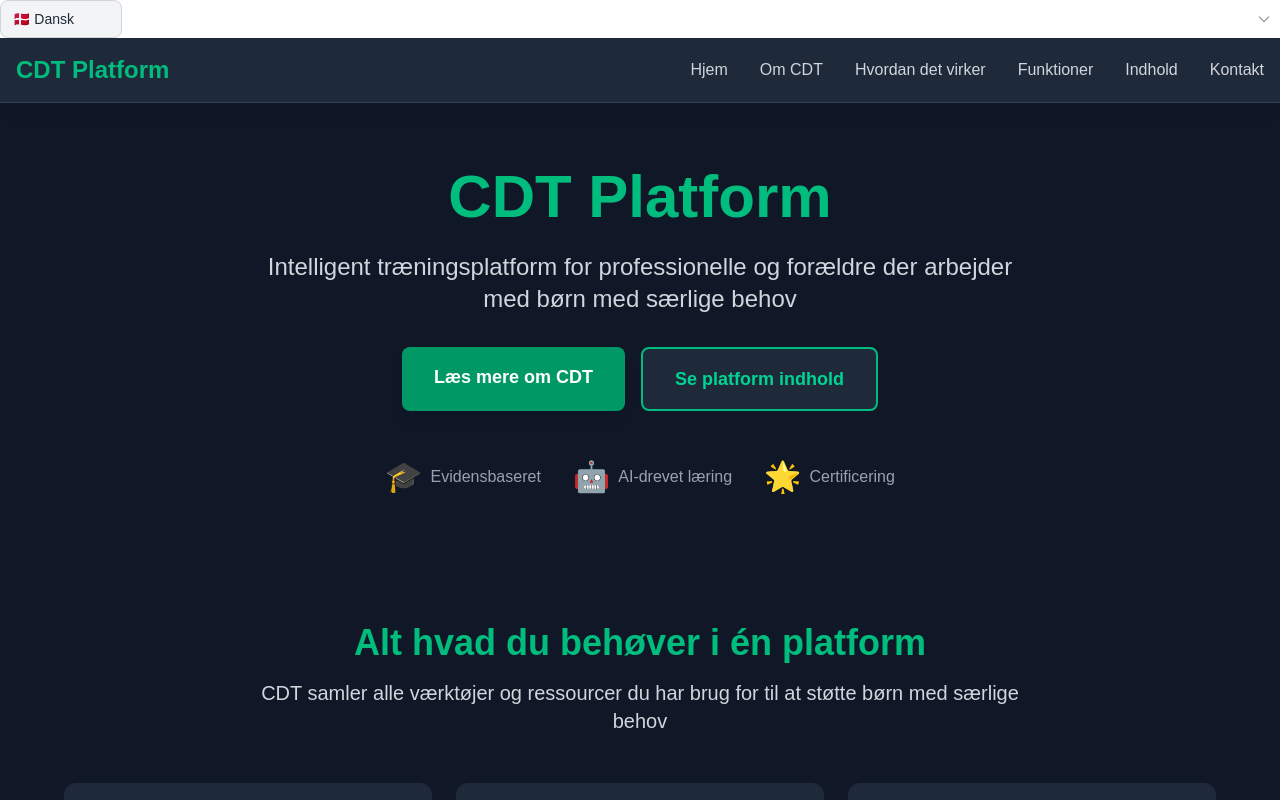
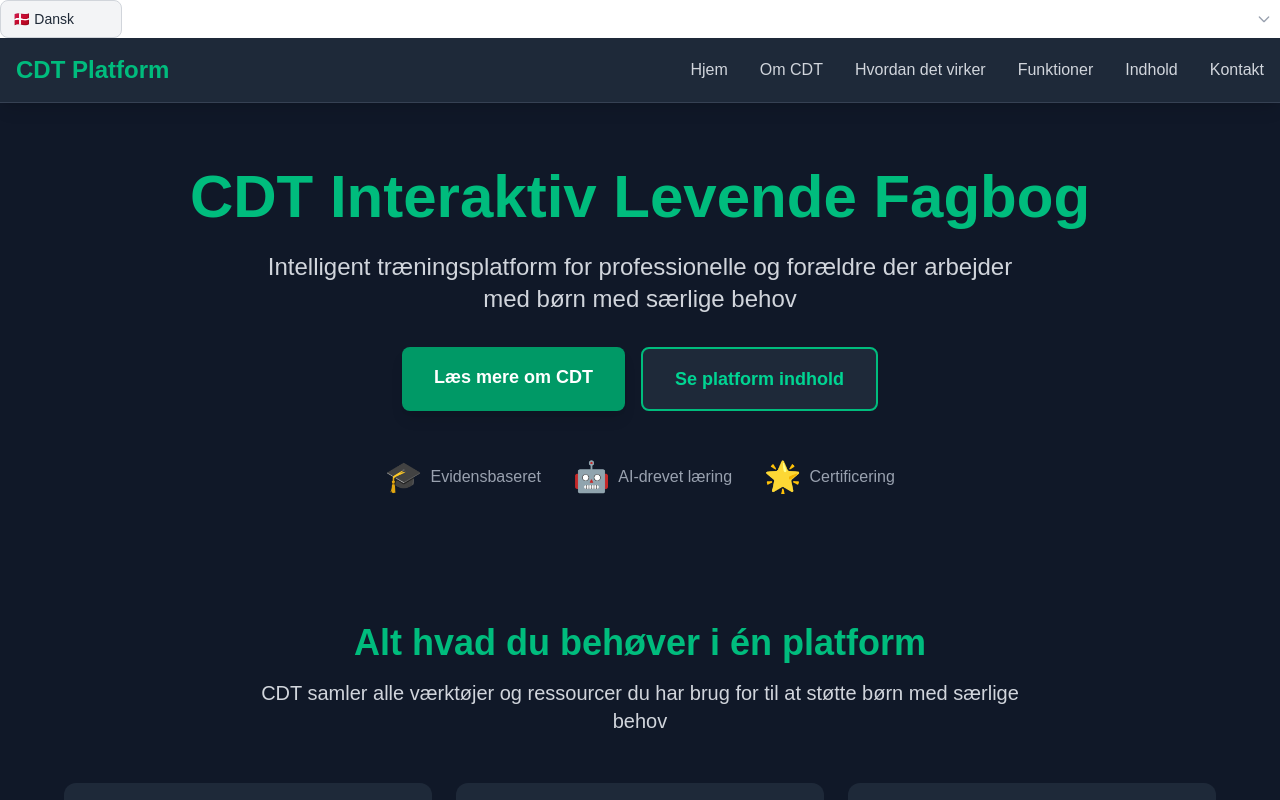
Before and after one commit to howandt/cdt-website, a Next.js app: page /platform in a window 1280 px wide. Shown: the top 800 px of the page. Built offline with nearby package versions, Linux system fonts and the light colour scheme.

Commit message:
ændring platform txt

```diff
--- a/app/platform/page.tsx
+++ b/app/platform/page.tsx
@@ -10,7 +10,7 @@ export default function HomePage() {
       <section className="container mx-auto px-4 py-16">
         <div className="max-w-6xl mx-auto text-center">
           <h1 className="text-5xl md:text-6xl font-bold text-emerald-500 mb-6">
-            CDT Platform
+            CDT Interaktiv Levende Fagbog
           </h1>
           <p className="text-2xl text-gray-300 mb-8 max-w-3xl mx-auto">
   Intelligent træningsplatform for professionelle og forældre der arbejder med børn med særlige behov
```
